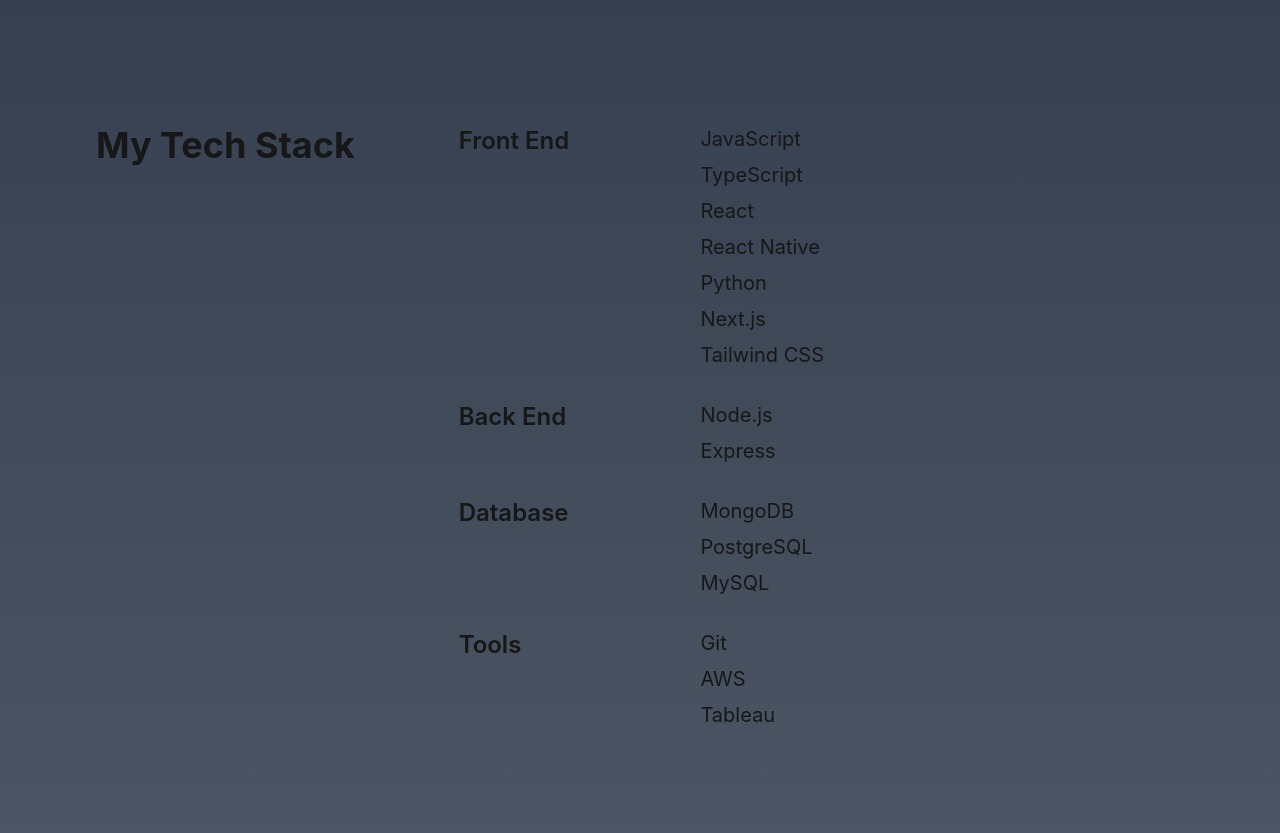
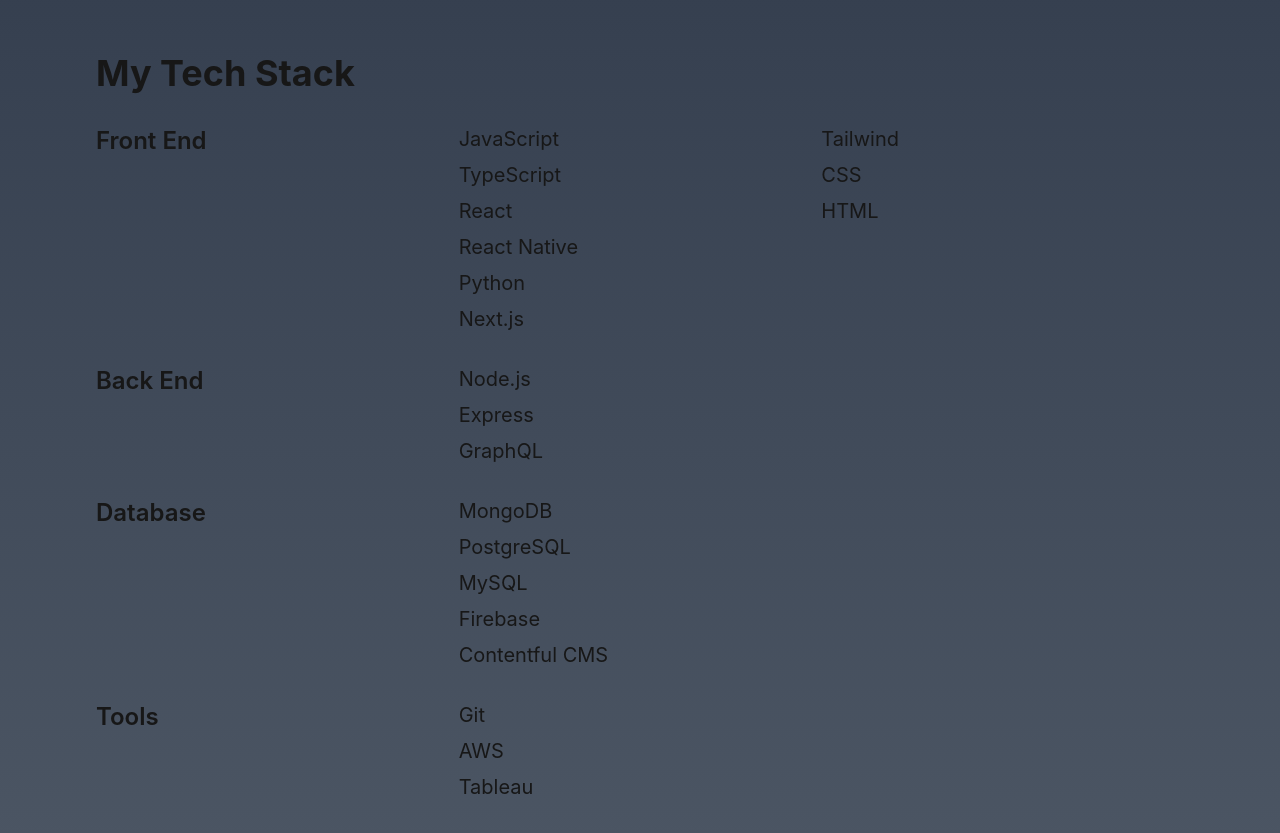
Before and after one commit to Bkhamilton/hamilton-portfolio, a Next.js app: page / in a window 1280 px wide. Shown: the part 1557-2390 px from the top of the page. Built offline with nearby package versions, Linux system fonts and the light colour scheme.

Commit message:
updating display and list of techs for tech stack

```diff
--- a/components/MyStack/MyStack.tsx
+++ b/components/MyStack/MyStack.tsx
@@ -4,22 +4,24 @@ import TechStackBox from './TechStackBox';
 const MyStack = () => {
     return (
         <section className="flex items-center bg-gradient-to-b from-gray-700 to-gray-600 justify-center h-screen bg-gray-100 w-full">
-            <div className="flex w-full max-w-6xl mx-auto p-8">
-                <div className="w-1/3 text-left">
-                    <h2 className="text-4xl font-bold mb-4">My Tech Stack</h2>
+            <div className="flex flex-col w-full max-w-6xl mx-auto p-8">
+                {/* Heading Section */}
+                <div className="text-left mb-8">
+                    <h2 className="text-4xl font-bold">My Tech Stack</h2>
                 </div>
-                <div className="w-2/3 text-left">
+                {/* Tech Stack Boxes */}
+                <div className="text-left">
                     <TechStackBox
                         type="Front End"
-                        technologies={["JavaScript", "TypeScript", "React", "React Native", "Python", "Next.js", "Tailwind CSS"]}
+                        technologies={["JavaScript", "TypeScript", "React", "React Native", "Python", "Next.js", "Tailwind", "CSS", "HTML"]}
                     />
                     <TechStackBox
                         type="Back End"
-                        technologies={["Node.js", "Express"]}
+                        technologies={["Node.js", "Express", "GraphQL"]}
                     />
                     <TechStackBox
                         type="Database"
-                        technologies={["MongoDB", "PostgreSQL", "MySQL"]}
+                        technologies={["MongoDB", "PostgreSQL", "MySQL", "Firebase", "Contentful CMS"]}
                     />
                     <TechStackBox
                         type="Tools"
--- a/components/MyStack/TechStackBox.tsx
+++ b/components/MyStack/TechStackBox.tsx
@@ -6,17 +6,30 @@ interface TechStackBoxProps {
 }
 
 const TechStackBox: React.FC<TechStackBoxProps> = ({ type, technologies }) => {
+    // Helper function to split the technologies array into chunks of 6
+    const chunkArray = (array: string[], chunkSize: number) => {
+        const chunks = [];
+        for (let i = 0; i < array.length; i += chunkSize) {
+            chunks.push(array.slice(i, i + chunkSize));
+        }
+        return chunks;
+    };
+
+    const technologyChunks = chunkArray(technologies, 6);
+
     return (
         <div className="flex mb-8">
             <div className="w-1/3 text-left">
                 <h3 className="text-2xl font-semibold mb-2">{type}</h3>
             </div>
-            <div className="w-2/3 text-left">
-                <ul className="space-y-2">
-                    {technologies.map((tech, index) => (
-                        <li key={index} className="text-xl">{tech}</li>
-                    ))}
-                </ul>
+            <div className="w-2/3 text-left flex">
+                {technologyChunks.map((chunk, columnIndex) => (
+                    <ul key={columnIndex} className="space-y-2 w-1/2">
+                        {chunk.map((tech, index) => (
+                            <li key={index} className="text-xl">{tech}</li>
+                        ))}
+                    </ul>
+                ))}
             </div>
         </div>
     );
```
